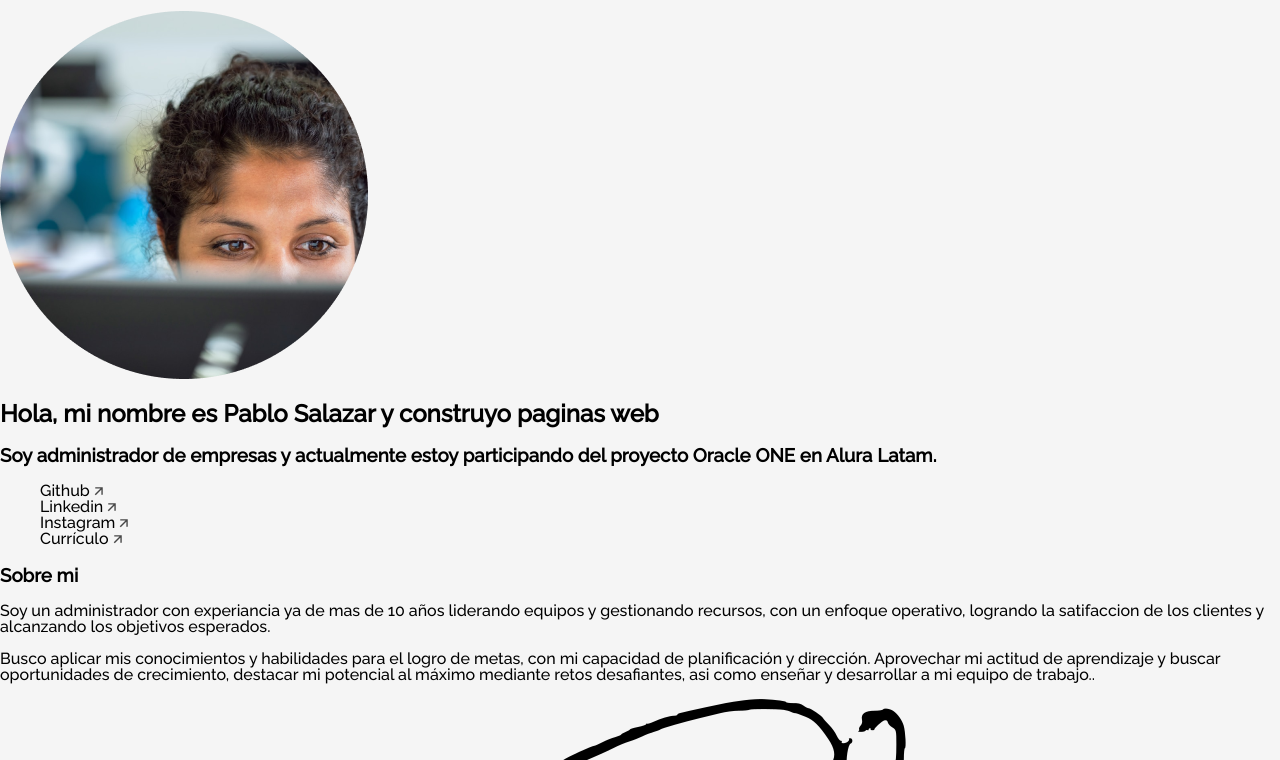
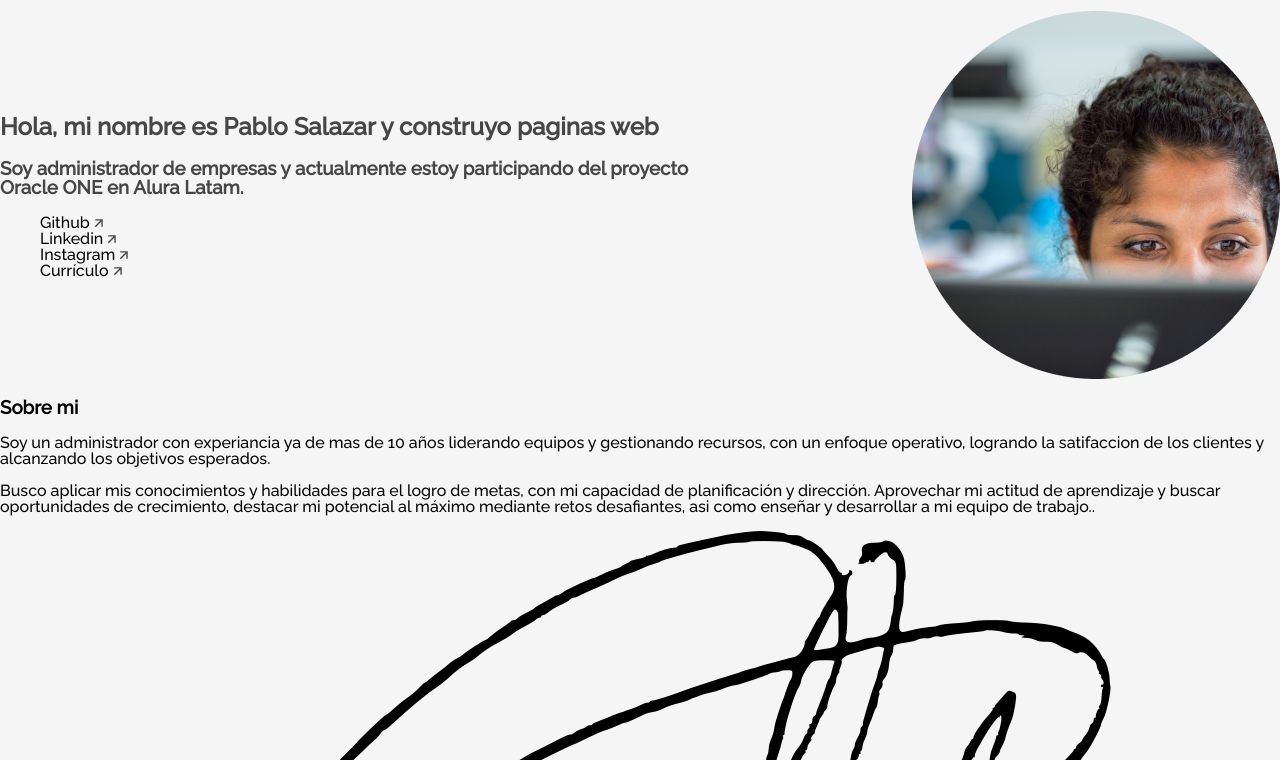
Before and after one commit to Psalazar8505/Portafolio, a plain HTML site: page index.html in a window 1280 px wide. Shown: the part 40-800 px from the top of the page. Drawn offline with Linux system fonts and the light colour scheme.

Commit message:
comenzando los ajustes css title

```diff
--- a/css/style.css
+++ b/css/style.css
@@ -53,7 +53,13 @@ section.menu{
 /*Sección Title*/
 
 section.title{
-
+    display: flex;
+    flex-direction: row;
+    justify-content: space-between;
+    align-items: center;
+    padding: 0px;
+    gap: 208px;
+    color: #464646;
 }
 
 /*Sección About*/
--- /dev/null
+++ b/css/title/title-container.css
@@ -0,0 +1,11 @@
+.title__container{
+
+}
+
+.title__bio{
+
+}
+
+.title__subsection{
+
+}
--- /dev/null
+++ b/css/title/title-div.css
@@ -0,0 +1,9 @@
+.title__div{
+    display: flex;
+    flex-direction: row-reverse;
+    justify-content: space-between;
+    align-items: center;
+    padding: 0px;
+    gap: 208px;
+    color: #464646;
+}
--- /dev/null
+++ b/css/title/title-network.css
@@ -0,0 +1,11 @@
+.title__network{
+
+}
+
+.title__network__item{
+
+}
+
+.title__network__link{
+
+}
--- /dev/null
+++ b/css/title/title-profile.css
@@ -0,0 +1,4 @@
+.title__profile{
+    width: 368px;
+    height: 368px;
+}
--- a/index.html
+++ b/index.html
@@ -9,6 +9,10 @@
     <link rel="stylesheet" href="./css/menu/menu-header.css">
     <link rel="stylesheet" href="./css/menu/menu-title.css">
     <link rel="stylesheet" href="./css/menu/menu-list.css">
+    <link rel="stylesheet" href="./css/title/title-div.css">
+    <link rel="stylesheet" href="./css/title/title-profile.css">
+    <link rel="stylesheet" href="./css/title/title-container.css">
+    <link rel="stylesheet" href="./css/title/title-network.css">
     <link rel="preconnect" href="https://fonts.googleapis.com">
     <link rel="preconnect" href="https://fonts.gstatic.com" crossorigin>
     <!-- Fonte del Proyecto Raleway -->
@@ -45,10 +49,10 @@
                 <h3 class="title__subsection">Soy administrador de empresas y actualmente estoy participando del proyecto Oracle ONE en Alura Latam.</h3>
                 <ul class="title__network">
                      <!-- Pon los enlaces de tus redes sociales favoritas -->
-                    <li class="title__network__item"><a href="">Github <img src="assets\arrow.png"> </a></li>
-                    <li class="title__network__item"><a href="">Linkedin <img src="assets\arrow.png"></a></li>
-                    <li class="title__network__item"><a href="">Instagram <img src="assets\arrow.png"></a></li>
-                    <li class="title__network__item"><a href="">Currículo <img src="assets\arrow.png"></a></li>
+                    <li class="title__network__item"><a class="title__network__link" href="">Github <img src="assets\arrow.png"> </a></li>
+                    <li class="title__network__item"><a class="title__network__link" href="">Linkedin <img src="assets\arrow.png"></a></li>
+                    <li class="title__network__item"><a class="title__network__link" href="">Instagram <img src="assets\arrow.png"></a></li>
+                    <li class="title__network__item"><a class="title__network__link" href="">Currículo <img src="assets\arrow.png"></a></li>
                 </ul>
             </div>
         </div>
```
